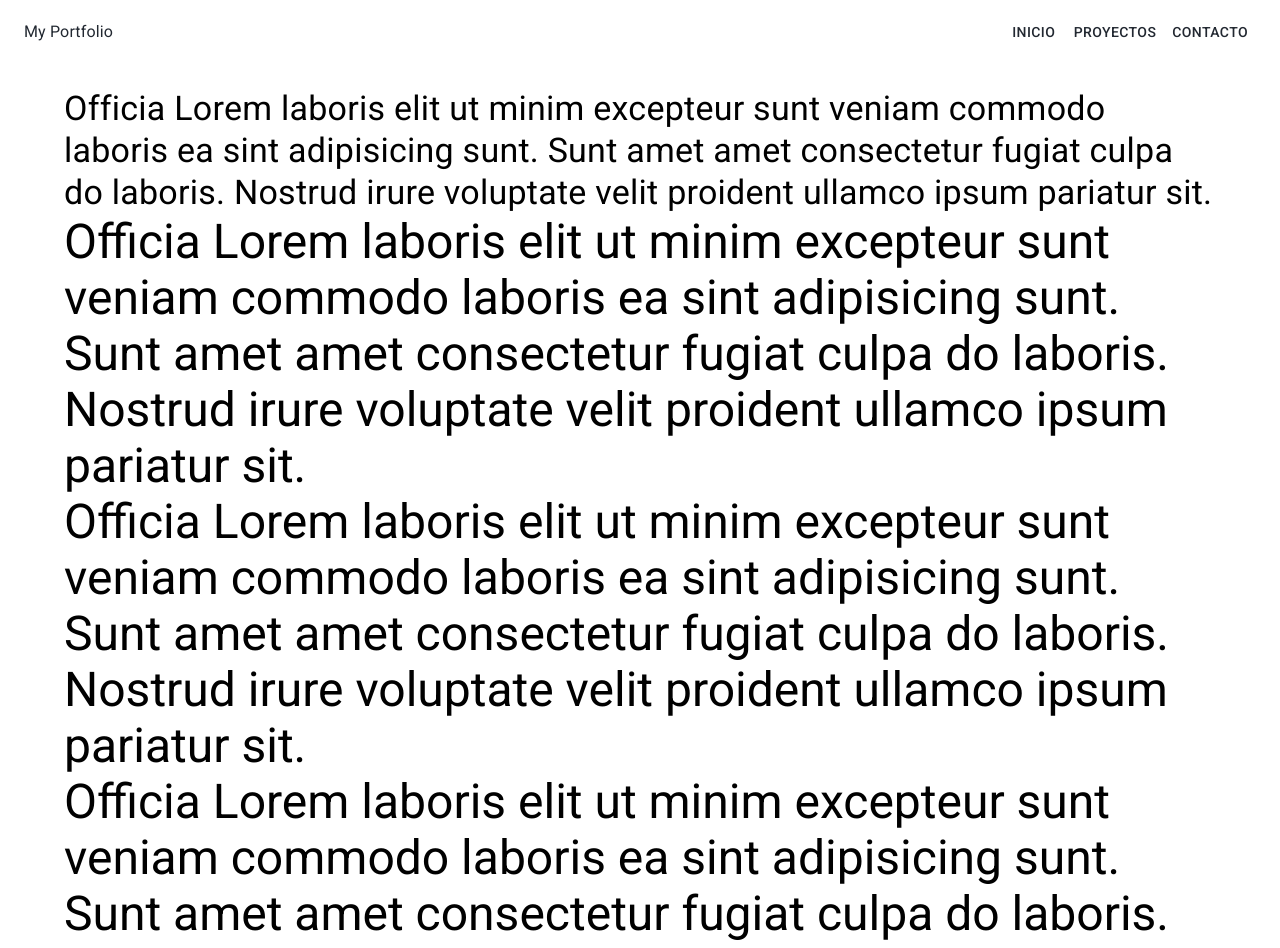
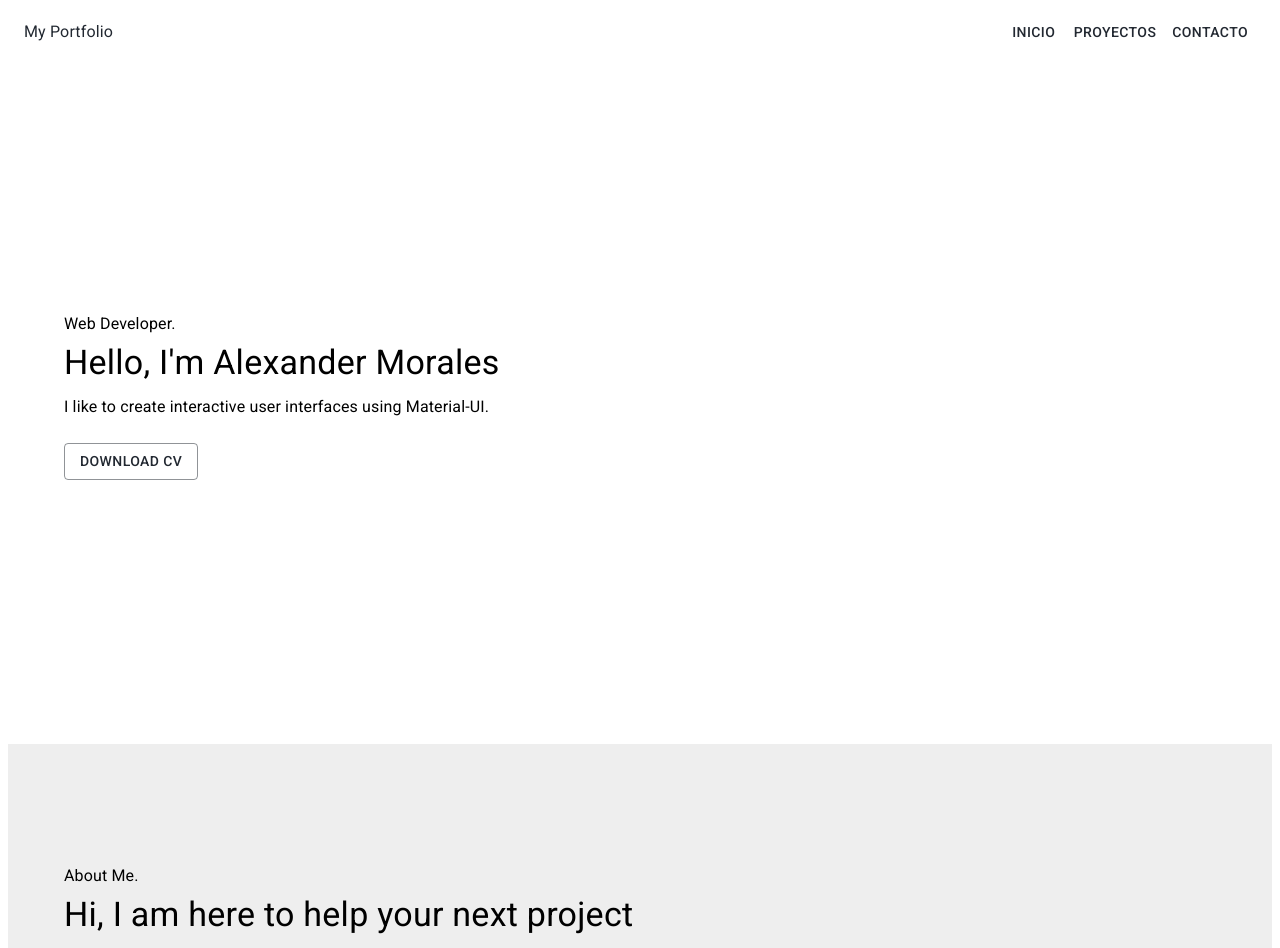
Before and after one commit to Eamll/updated-react-portfolio-js, a React (Vite) app: page / in a window 1280 px wide. Shown: the top 948 px of the page. Built offline with nearby package versions, Linux system fonts and the light colour scheme.

Commit message:
feat: hero section

```diff
--- a/src/App.jsx
+++ b/src/App.jsx
@@ -3,7 +3,7 @@ import Header from "./components/layout/Header"
 import Home from "./pages/Home"
 import Toolbar from '@mui/material/Toolbar';
 import theme from "./config/theme";
-
+import Divider from '@mui/material/Divider';
 
 function App() {
   return (
@@ -11,6 +11,7 @@ function App() {
       <Header />
       <Toolbar />
       <Home />
+      <Divider />
     </ThemeProvider>
   )
 }
--- /dev/null
+++ b/src/components/HeroSection.jsx
@@ -0,0 +1,24 @@
+import { Box, Container, Typography, Button, Grid } from '@mui/material';
+
+export const HeroSection = () => {
+    return (
+        <Grid container direction={'column'}>
+            <Grid item xs={12} sm={8} md={6}>
+                <Container>
+                    <Box sx={{ my: 30 }}>
+                        <Typography variant="body1" gutterBottom>
+                            Web Developer.
+                        </Typography>
+                        <Typography variant="h4" component="h1" gutterBottom>
+                            Hello, I&apos;m Alexander Morales
+                        </Typography>
+                        <Typography variant="body1">
+                            I like to create interactive user interfaces using Material-UI.
+                        </Typography>
+                        <Button variant="outlined" sx={{ my: 3 }}>Download CV</Button>
+                    </Box>
+                </Container>
+            </Grid>
+        </Grid>
+    )
+}
--- a/src/pages/Home.jsx
+++ b/src/pages/Home.jsx
@@ -1,28 +1,32 @@
-import { Box, Container, Typography } from '@mui/material';
+import { HeroSection } from "../components/HeroSection";
 
+
+import { Typography, Box } from "@mui/material";
+import { Container, Button, Grid } from '@mui/material';
 
 const Home = () => {
     return (
         <>
-            <Container className='home'>
-                <Box my={2}>
-                    <Typography variant="h4">
-                        Officia Lorem laboris elit ut minim excepteur sunt veniam commodo laboris ea sint adipisicing sunt. Sunt amet amet consectetur fugiat culpa do laboris. Nostrud irure voluptate velit proident ullamco ipsum pariatur sit.
-                    </Typography>
-                    <Typography variant="h3" className='title'>
-                        Officia Lorem laboris elit ut minim excepteur sunt veniam commodo laboris ea sint adipisicing sunt. Sunt amet amet consectetur fugiat culpa do laboris. Nostrud irure voluptate velit proident ullamco ipsum pariatur sit.
-                    </Typography>
-                    <Typography variant="h3" className='title'>
-                        Officia Lorem laboris elit ut minim excepteur sunt veniam commodo laboris ea sint adipisicing sunt. Sunt amet amet consectetur fugiat culpa do laboris. Nostrud irure voluptate velit proident ullamco ipsum pariatur sit.
-                    </Typography><Typography variant="h3" className='title'>
-                        Officia Lorem laboris elit ut minim excepteur sunt veniam commodo laboris ea sint adipisicing sunt. Sunt amet amet consectetur fugiat culpa do laboris. Nostrud irure voluptate velit proident ullamco ipsum pariatur sit.
-                    </Typography><Typography variant="h3" className='title'>
-                        Officia Lorem laboris elit ut minim excepteur sunt veniam commodo laboris ea sint adipisicing sunt. Sunt amet amet consectetur fugiat culpa do laboris. Nostrud irure voluptate velit proident ullamco ipsum pariatur sit.
-                    </Typography>
-                </Box>
-            </Container>
+            <HeroSection />
+            <Box sx={{ bgcolor: 'background.default' }}>
+                <Grid container position="relative">
+                    <Grid item xs={12}>
+                        <Container>
+                            <Box sx={{ my: 15 }}>
+                                <Typography variant="body1" gutterBottom>
+                                    About Me.
+                                </Typography>
+                                <Typography variant="h4" component="h1" gutterBottom>
+                                    Hi, I am here to help
+                                    your next project
+                                </Typography>
+                            </Box>
+                        </Container>
+                    </Grid>
+                </Grid>
+            </Box>
         </>
     );
 }
 
-export default Home
+export default Home;
```
